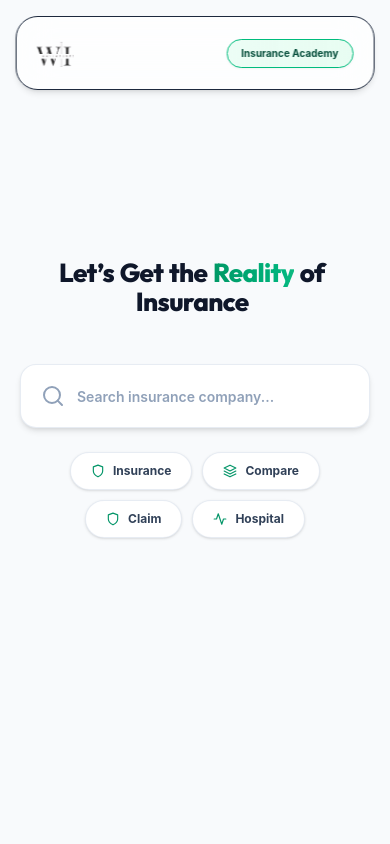
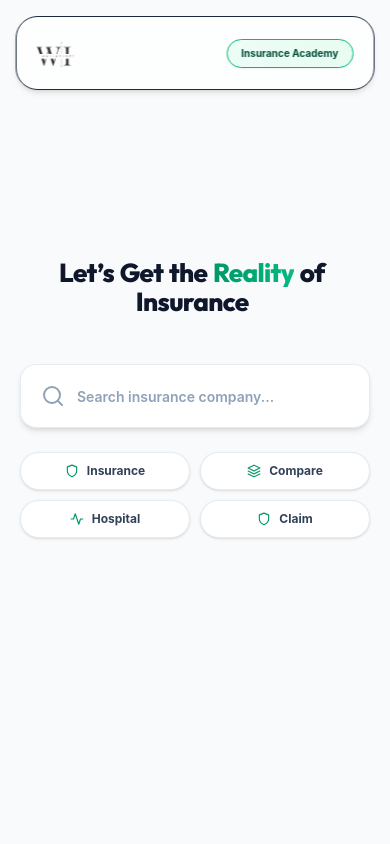
Before and after one commit to ankitwebdeveloper/Why-Insured, a React (Vite) app: page / in a window 390 px wide. Shown: the top 844 px of the page. Built offline with nearby package versions, Linux system fonts and the light colour scheme.

Commit message:
Update website

```diff
--- a/src/pages/Home.jsx
+++ b/src/pages/Home.jsx
@@ -159,20 +159,20 @@ export default function Home() {
               </motion.div>
             )}
           </AnimatePresence>
-
         </motion.div>
 
-        {/* Mobile Navigation Buttons (Insurance, Compare, Claim) - Visible only on mobile */}
+        {/* Mobile Hero Navigation Buttons (Insurance, Compare, Hospital, Claim) - Visible ONLY on mobile */}
         <motion.div
           initial={{ opacity: 0, y: 15 }}
           animate={{ opacity: 1, y: 0 }}
           transition={{ duration: 0.6, delay: 0.6, ease: 'easeOut' }}
-          className="md:hidden flex flex-col items-center justify-center gap-4 mt-6 px-1 max-w-xl mx-auto"
+          className="md:hidden flex flex-col items-center justify-center gap-2.5 mt-6 px-1 w-full max-w-sm mx-auto"
         >
-          <div className="flex flex-wrap items-center justify-center gap-2.5 w-full">
+          {/* ROW 1: [ Insurance ] [ Compare ] */}
+          <div className="grid grid-cols-2 gap-2.5 w-full">
             <button
               onClick={() => setShowMobileInsurance(!showMobileInsurance)}
-              className={`flex items-center gap-2 px-5 py-2.5 rounded-full border text-xs font-bold transition-all duration-200 cursor-pointer ${
+              className={`flex items-center justify-center gap-2 px-4 py-2.5 rounded-full border text-xs font-bold transition-all duration-200 cursor-pointer w-full ${
                 showMobileInsurance
                   ? 'border-emerald-500 bg-emerald-100/90 text-emerald-800 shadow-sm'
                   : 'border-slate-200/80 bg-white text-slate-700 hover:text-emerald-600 shadow-sm hover:shadow-md'
@@ -181,27 +181,33 @@ export default function Home() {
               <FiShield className="text-[#059669] text-sm shrink-0" />
               <span>Insurance</span>
             </button>
+
             <Link
               to="/compare"
-              className="flex items-center gap-2 px-5 py-2.5 bg-white border border-slate-200/80 rounded-full shadow-sm hover:shadow-md hover:border-slate-300 text-slate-700 hover:text-emerald-600 text-xs font-bold transition-all duration-200 cursor-pointer"
+              className="flex items-center justify-center gap-2 px-4 py-2.5 bg-white border border-slate-200/80 rounded-full shadow-sm hover:shadow-md hover:border-slate-300 text-slate-700 hover:text-emerald-600 text-xs font-bold transition-all duration-200 cursor-pointer w-full"
             >
               <FiLayers className="text-[#059669] text-sm shrink-0" />
               <span>Compare</span>
             </Link>
+          </div>
+
+          {/* ROW 2: [ Hospital ] [ Claim ] */}
+          <div className="grid grid-cols-2 gap-2.5 w-full">
+            <a
+              href="https://panel-hospital.vercel.app/"
+              className="flex items-center justify-center gap-2 px-4 py-2.5 bg-white border border-slate-200/80 rounded-full shadow-sm hover:shadow-md hover:border-slate-300 text-slate-700 hover:text-emerald-600 text-xs font-bold transition-all duration-200 cursor-pointer w-full"
+            >
+              <FiActivity className="text-[#059669] text-sm shrink-0" />
+              <span>Hospital</span>
+            </a>
+
             <Link
               to="/claim"
-              className="flex items-center gap-2 px-5 py-2.5 bg-white border border-slate-200/80 rounded-full shadow-sm hover:shadow-md hover:border-slate-300 text-slate-700 hover:text-emerald-600 text-xs font-bold transition-all duration-200 cursor-pointer"
+              className="flex items-center justify-center gap-2 px-4 py-2.5 bg-white border border-slate-200/80 rounded-full shadow-sm hover:shadow-md hover:border-slate-300 text-slate-700 hover:text-emerald-600 text-xs font-bold transition-all duration-200 cursor-pointer w-full"
             >
               <FiShield className="text-[#059669] text-sm shrink-0" />
               <span>Claim</span>
             </Link>
-            <a
-              href="https://panel-hospital.vercel.app/"
-              className="flex items-center gap-2 px-5 py-2.5 bg-white border border-slate-200/80 rounded-full shadow-sm hover:shadow-md hover:border-slate-300 text-slate-700 hover:text-emerald-600 text-xs font-bold transition-all duration-200 cursor-pointer"
-            >
-              <FiActivity className="text-[#059669] text-sm shrink-0" />
-              <span>Hospital</span>
-            </a>
           </div>
 
           {/* Supported Providers Grid for Mobile Insurance Button */}
@@ -212,7 +218,7 @@ export default function Home() {
                 animate={{ opacity: 1, height: 'auto' }}
                 exit={{ opacity: 0, height: 0 }}
                 transition={{ duration: 0.2, ease: 'easeInOut' }}
-                className="w-full bg-white border border-slate-100 rounded-2xl p-4 shadow-xl overflow-hidden text-left"
+                className="w-full bg-white border border-slate-100 rounded-2xl p-4 shadow-xl overflow-hidden text-left mt-1"
               >
                 <div className="mb-3 pl-1">
                   <span className="text-[9px] font-extrabold uppercase tracking-widest text-slate-400">
@@ -244,6 +250,8 @@ export default function Home() {
           </AnimatePresence>
         </motion.div>
 
+
+
       </div>
     </div>
   );
```
Also changed, not shown: 4 other files (tests, documents, lock files or other folders).
